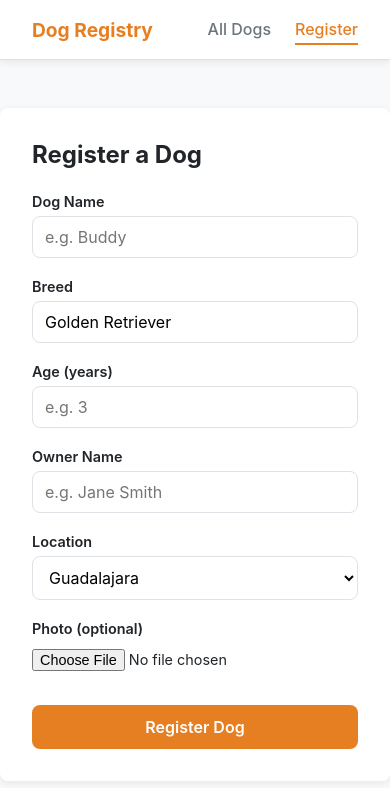
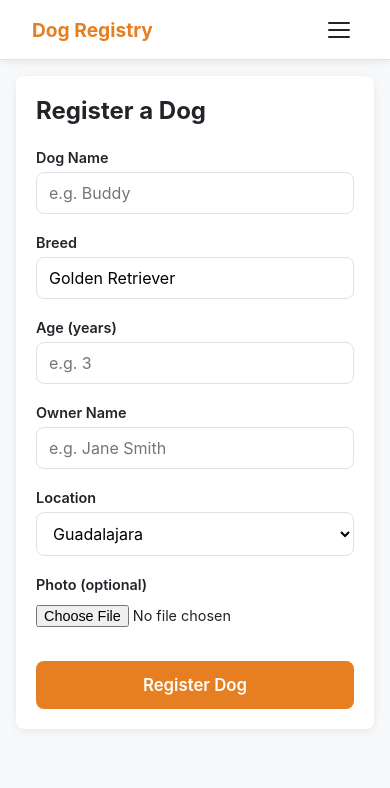
Before and after one commit to Chilis92/golden_ui_starter, a React (Vite) app: page /register in a window 390 px wide. Shown: the top 788 px of the page. Built offline with nearby package versions, Linux system fonts and the light colour scheme.

Commit message:
Add mobile responsive layout with hamburger menu

```diff
--- a/index.html
+++ b/index.html
@@ -2,7 +2,7 @@
 <html lang="en">
   <head>
     <meta charset="UTF-8" />
-    <meta name="viewport" content="width=device-width, initial-scale=1.0" />
+    <meta name="viewport" content="width=device-width, initial-scale=1.0, maximum-scale=1.0" />
     <title>Dog Registry</title>
   </head>
   <body>
--- a/src/components/Navbar.jsx
+++ b/src/components/Navbar.jsx
@@ -1,13 +1,23 @@
+import { useState } from 'react'
 import { NavLink } from 'react-router-dom'
 import styles from '../styles/Navbar.module.css'
 
 export default function Navbar() {
+  const [open, setOpen] = useState(false)
+
   return (
     <nav className={styles.navbar}>
-      <NavLink to="/" className={styles.brand}>Dog Registry</NavLink>
-      <div className={styles.links}>
-        <NavLink to="/dogs" className={({ isActive }) => isActive ? styles.active : ''}>All Dogs</NavLink>
-        <NavLink to="/register" className={({ isActive }) => isActive ? styles.active : ''}>Register</NavLink>
+      <NavLink to="/" className={styles.brand} onClick={() => setOpen(false)}>Dog Registry</NavLink>
+
+      <button className={styles.hamburger} onClick={() => setOpen(o => !o)} aria-label="Toggle menu">
+        <span className={open ? styles.barTop : styles.bar} />
+        <span className={open ? styles.barHide : styles.bar} />
+        <span className={open ? styles.barBottom : styles.bar} />
+      </button>
+
+      <div className={`${styles.links} ${open ? styles.linksOpen : ''}`}>
+        <NavLink to="/dogs" className={({ isActive }) => isActive ? styles.active : ''} onClick={() => setOpen(false)}>All Dogs</NavLink>
+        <NavLink to="/register" className={({ isActive }) => isActive ? styles.active : ''} onClick={() => setOpen(false)}>Register</NavLink>
       </div>
     </nav>
   )
--- a/src/styles/DogCard.module.css
+++ b/src/styles/DogCard.module.css
@@ -68,3 +68,8 @@
 }
 
 .delete:hover { background: var(--color-danger-hover); }
+
+@media (max-width: 600px) {
+  .actions { flex-direction: column; }
+  .edit, .delete { padding: 12px; font-size: 1rem; }
+}
--- a/src/styles/DogForm.module.css
+++ b/src/styles/DogForm.module.css
@@ -63,3 +63,9 @@
 }
 
 .submit:hover { background: var(--color-primary-hover); }
+
+@media (max-width: 640px) {
+  .form { max-width: 100%; }
+
+  .submit { padding: 14px; font-size: 1.05rem; }
+}
--- a/src/styles/DogListPage.module.css
+++ b/src/styles/DogListPage.module.css
@@ -42,3 +42,13 @@
 }
 
 .empty button:hover { background: var(--color-primary-hover); }
+
+@media (max-width: 600px) {
+  .page { margin: 1.5rem 1rem; }
+
+  .header { flex-direction: column; align-items: flex-start; }
+
+  .addBtn { width: 100%; }
+
+  .grid { grid-template-columns: 1fr; }
+}
--- a/src/styles/EditDogPage.module.css
+++ b/src/styles/EditDogPage.module.css
@@ -11,3 +11,10 @@
   margin-bottom: 1.5rem;
   font-size: 1.5rem;
 }
+
+@media (max-width: 640px) {
+  .page {
+    margin: 1rem;
+    padding: 1.25rem;
+  }
+}
--- a/src/styles/Navbar.module.css
+++ b/src/styles/Navbar.module.css
@@ -7,6 +7,8 @@
   background: var(--color-surface);
   border-bottom: 1px solid var(--color-border);
   box-shadow: var(--shadow);
+  position: relative;
+  z-index: 100;
 }
 
 .brand {
@@ -36,3 +38,55 @@
   color: var(--color-primary) !important;
   border-bottom-color: var(--color-primary) !important;
 }
+
+/* Hamburger button — hidden on desktop */
+.hamburger {
+  display: none;
+  flex-direction: column;
+  justify-content: center;
+  gap: 5px;
+  background: none;
+  border: none;
+  padding: 6px;
+  cursor: pointer;
+  width: 36px;
+  height: 36px;
+}
+
+.bar, .barTop, .barBottom, .barHide {
+  display: block;
+  width: 22px;
+  height: 2px;
+  background: var(--color-text);
+  border-radius: 2px;
+  transition: transform 0.25s, opacity 0.25s;
+}
+
+.barTop  { transform: translateY(7px) rotate(45deg); }
+.barHide { opacity: 0; }
+.barBottom { transform: translateY(-7px) rotate(-45deg); }
+
+@media (max-width: 600px) {
+  .hamburger { display: flex; }
+
+  .links {
+    display: none;
+    flex-direction: column;
+    gap: 0;
+    position: absolute;
+    top: 60px;
+    left: 0;
+    right: 0;
+    background: var(--color-surface);
+    border-bottom: 1px solid var(--color-border);
+    box-shadow: var(--shadow);
+  }
+
+  .linksOpen { display: flex; }
+
+  .links a {
+    padding: 1rem 2rem;
+    border-bottom: 1px solid var(--color-border);
+    font-size: 1rem;
+  }
+}
--- a/src/styles/RegisterPage.module.css
+++ b/src/styles/RegisterPage.module.css
@@ -11,3 +11,10 @@
   margin-bottom: 1.5rem;
   font-size: 1.5rem;
 }
+
+@media (max-width: 640px) {
+  .page {
+    margin: 1rem;
+    padding: 1.25rem;
+  }
+}
```
